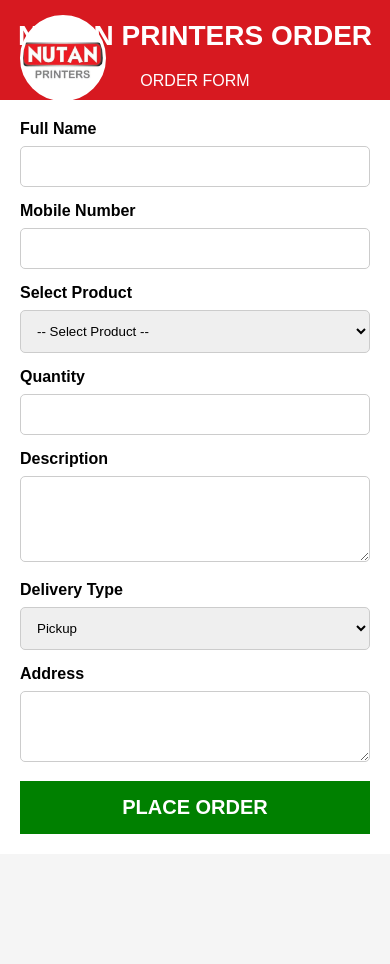
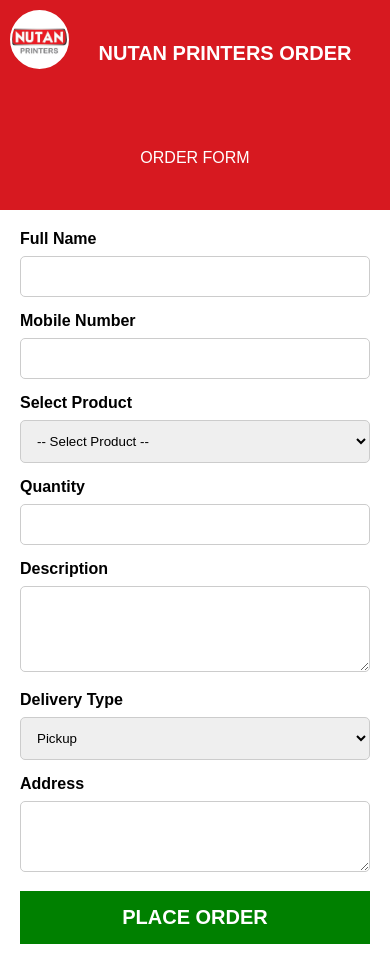
Before and after one commit to dhruvprajapati2006/nutan-printers-order, a plain HTML site: page index.html in a window 390 px wide. Before the commit the page ends 854 px from the top, so only its background shows below. Drawn offline with Linux system fonts and the light colour scheme.

Commit message:
Add mobile screen styles for header and logo

```diff
--- a/index.html
+++ b/index.html
@@ -108,7 +108,34 @@
 label {
     font-weight: bold;
 }
+/* MOBILE SCREEN FIX */
+@media (max-width: 600px) {
 
+    .header {
+        position: relative;
+        min-height: 75px;
+        padding: 15px 10px;
+        display: flex;
+        align-items: center;
+        justify-content: center;
+    }
+
+    .logo {
+        width: 55px;
+        height: 55px;
+        left: 10px;
+        top: 10px;
+        border-width: 2px;
+    }
+
+    .header h1 {
+        font-size: 20px;
+        margin: 0;
+        padding-left: 65px;
+        padding-right: 5px;
+        line-height: 1.2;
+    }
+}
 
 </style>
 
```
